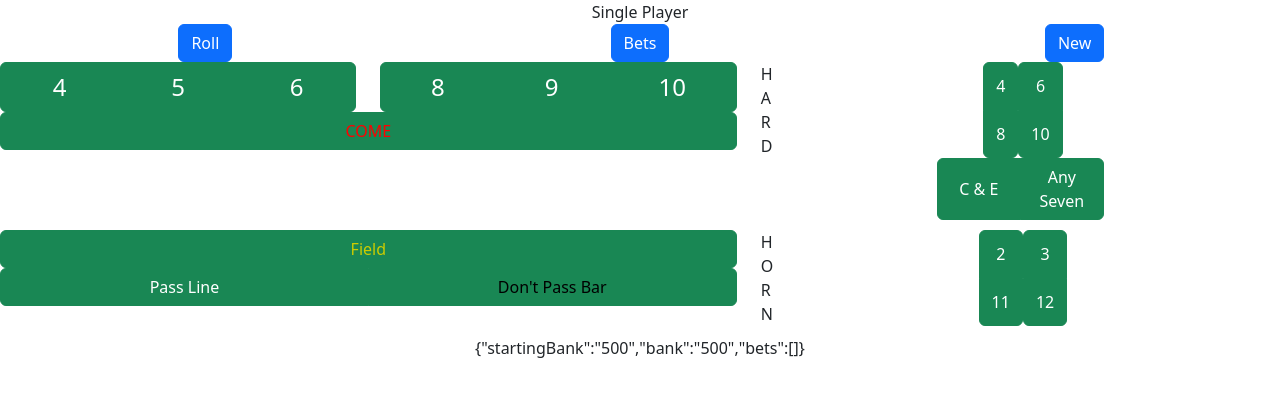
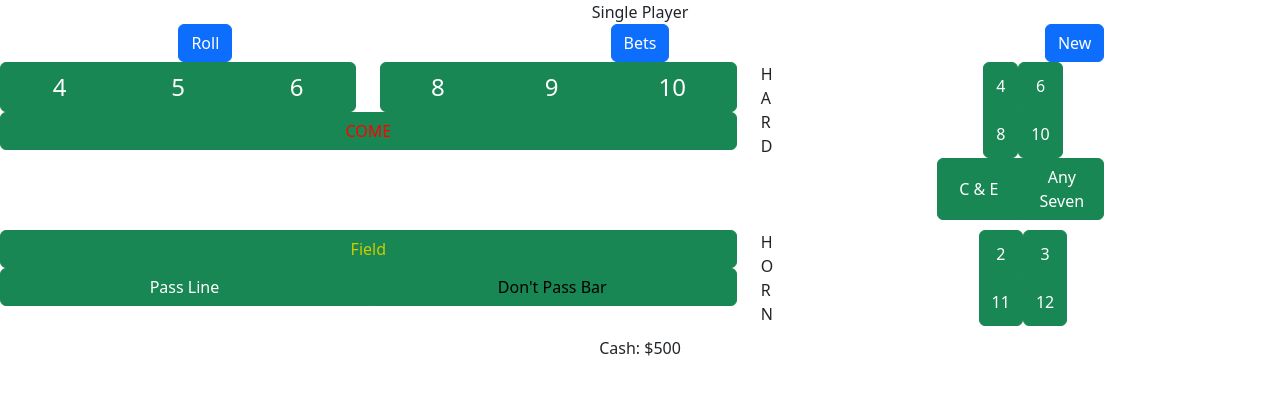
Before and after one commit to alubbers/free-craps, a React (Create React App) app: page /solo in a window 1280 px wide. Both pictures are taken after a click on the button "New". Shown: the top 396 px of the page. Built offline with nearby package versions, Linux system fonts and the light colour scheme.

Commit message:
added bet total and cash indicator

```diff
--- a/src/BetModals.js
+++ b/src/BetModals.js
@@ -16,11 +16,21 @@ export const BetsModal = props => {
   }
 
   if (filteredZeros && filteredZeros.length > 0) {
-
-
-    let betList = filteredZeros.map( (bet) => <li key={bet.bucketCode}>${bet.amount.toString()} on {crapsTableStore.buildCompleteLabelTextForCode(bet.bucketCode)}</li> );
-
-    betSummary = <div><ul>{betList}</ul></div>;
+    let betTotal = 0n;
+    let betList = filteredZeros.map( (bet) => {
+      betTotal = betTotal + bet.amount;
+      return (
+        <li key={bet.bucketCode}>
+          ${bet.amount.toString()} on {crapsTableStore.buildCompleteLabelTextForCode(bet.bucketCode)}
+        </li>
+        );
+    });
+    betSummary = (
+      <div>
+        <ul>{betList}</ul>
+        <span>{`Total: $${betTotal}`}</span>
+      </div>
+    );
   }
 
   return (
@@ -63,7 +73,7 @@ export const MakeBetModal = props => {
         <Form>
           <Form.Group>
             <Form.Label>Amount</Form.Label>
-            <Form.Control id="makeBetValue" type="text" value={props.modalState.value} onChange={(event) => updateMakeBetValue(event)}/>
+            <Form.Control id="makeBetValue" type="number" min="0" value={props.modalState.value} onChange={(event) => updateMakeBetValue(event)}/>
           </Form.Group>
         </Form>
       </Modal.Body>
--- a/src/Solo.js
+++ b/src/Solo.js
@@ -164,17 +164,7 @@ class SoloView extends Component {
             modalState={this.props.makeBetModal}/>
           <CrapsTable bucketClick={(code) => this.betBucketClicked(code)} currentGame={this.props.currentGame}/>
           <div>
-          {JSON.stringify({
-            startingBank: this.props.betHelper.startingBank.toString(),
-            bank: this.props.betHelper.bank.toString(),
-            bets: this.props.betHelper.bets.map( b => {
-              return {
-                amount: b.amount.toString(),
-                bucketCode: b.bucketCode,
-                type: b.type
-              };
-              })
-          })}
+            <span>Cash: ${this.props.betHelper.bank.toString()}</span>
           </div>
           <Row>
             <Col>
```
